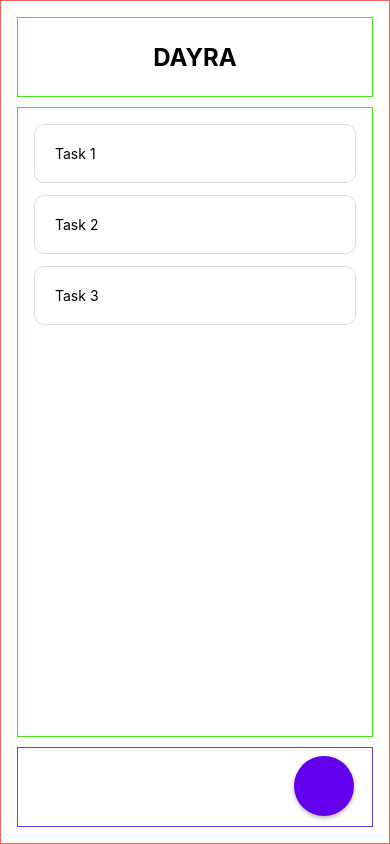
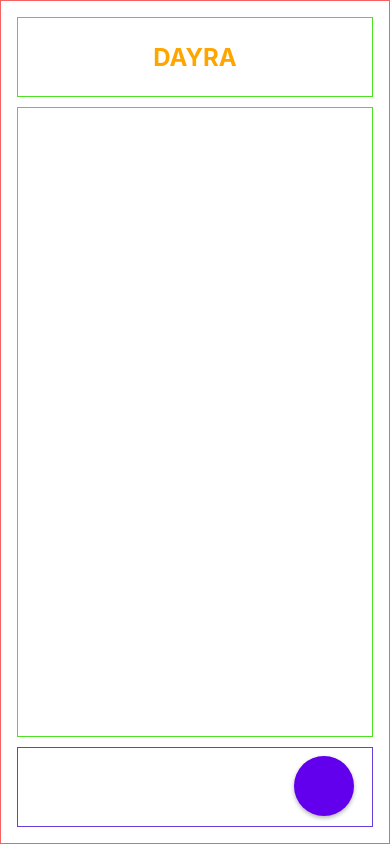
Before and after one commit to 9090856788/Dayra-A_Productive_Todo_App, a React Native app: screen / in a window 390 px wide. Built offline with nearby package versions, Linux system fonts and the light colour scheme; some icons are missing.

Commit message:
make the task dynamic

```diff
--- a/src/components/Header.tsx
+++ b/src/components/Header.tsx
@@ -24,7 +24,6 @@ export default Header;
 const styles = StyleSheet.create({
   container: {
     flex: 1,
-    padding: 16,
     alignItems: 'center',
     justifyContent: 'center',
   },
--- /dev/null
+++ b/src/components/TaskItem.tsx
@@ -0,0 +1,110 @@
+import {
+  StyleSheet,
+  Text,
+  View,
+  FlatList,
+  TouchableOpacity,
+} from 'react-native';
+import React, { FC } from 'react';
+
+type Task = {
+  id: string;
+  title: string;
+  completed: boolean;
+};
+
+type TaskListProps = {
+  tasks: Task[];
+  onToggle?: (id: string) => void;
+  onDelete?: (id: string) => void;
+};
+
+const TaskList: FC<TaskListProps> = ({ tasks, onToggle, onDelete }) => {
+  const renderItem = ({ item }: { item: Task }) => (
+    <View style={styles.card}>
+      <TouchableOpacity activeOpacity={0.7} onPress={() => onToggle?.(item.id)}>
+        <Text style={[styles.text, item.completed && styles.completedText]}>
+          {item.title}
+        </Text>
+      </TouchableOpacity>
+
+      <View style={styles.actions}>
+        <TouchableOpacity activeOpacity={0.7}>
+          <Text style={styles.editText}>Edit</Text>
+        </TouchableOpacity>
+
+        <TouchableOpacity
+          activeOpacity={0.7}
+          style={styles.iconSpacing}
+          onPress={() => onDelete?.(item.id)}
+        >
+          <Text style={styles.deleteText}>Delete</Text>
+        </TouchableOpacity>
+      </View>
+    </View>
+  );
+
+  return (
+    <View style={styles.container}>
+      <FlatList
+        data={tasks}
+        keyExtractor={item => item.id}
+        renderItem={renderItem}
+        showsVerticalScrollIndicator={false}
+      />
+    </View>
+  );
+};
+
+export default TaskList;
+
+const styles = StyleSheet.create({
+  container: {
+    flex: 1,
+    padding: 16,
+  },
+
+  card: {
+    flexDirection: 'row',
+    alignItems: 'center',
+    padding: 14,
+    borderRadius: 14,
+    borderWidth: 1,
+    borderColor: '#eee',
+    marginBottom: 12,
+    backgroundColor: '#fff',
+  },
+
+  text: {
+    flex: 1,
+    marginLeft: 12,
+    fontSize: 16,
+    color: '#333',
+  },
+
+  completedText: {
+    textDecorationLine: 'line-through',
+    color: '#aaa',
+  },
+
+  actions: {
+    flexDirection: 'row',
+    alignItems: 'center',
+  },
+
+  iconSpacing: {
+    marginLeft: 15,
+  },
+
+  editText: {
+    color: '#555',
+    fontSize: 14,
+    fontWeight: '500',
+  },
+
+  deleteText: {
+    color: '#ff4d4d',
+    fontSize: 14,
+    fontWeight: '500',
+  },
+});
--- a/src/components/TaskList.tsx
+++ /dev/null
@@ -1,37 +0,0 @@
-import { StyleSheet, Text, View, FlatList } from 'react-native';
-import React from 'react';
-
-const DATA = ['Task 1', 'Task 2', 'Task 3'];
-
-const TaskList = () => {
-  return (
-    <View style={styles.container}>
-      <FlatList
-        data={DATA}
-        keyExtractor={(item, index) => index.toString()}
-        renderItem={({ item }) => (
-          <View style={styles.card}>
-            <Text>{item}</Text>
-          </View>
-        )}
-      />
-    </View>
-  );
-};
-
-export default TaskList;
-
-const styles = StyleSheet.create({
-  container: {
-    flex: 1,
-    padding: 16, // ✅ instead of margin
-  },
-
-  card: {
-    borderWidth: 1,
-    borderColor: '#ddd',
-    borderRadius: 10,
-    padding: 20,
-    marginBottom: 12, // ✅ vertical spacing only
-  },
-});
--- a/src/screens/HomeScreen.tsx
+++ b/src/screens/HomeScreen.tsx
@@ -1,3 +1,4 @@
+/* eslint-disable react-native/no-inline-styles */
 import {
   StyleSheet,
   Text,
@@ -8,12 +9,19 @@ import {
 import React, { useState } from 'react';
 import Header from '../components/Header';
 import FloatingActionButton from '../components/FloatingActionButton';
-import TaskList from '../components/TaskList';
+import TaskList from '../components/TaskItem';
 import Modal from 'react-native-modal';
+
+type Task = {
+  id: string;
+  title: string;
+  completed: boolean;
+};
 
 const HomeScreen = () => {
   const [isModalVisible, setIsModalVisible] = useState(false);
   const [task, setTask] = useState('');
+  const [taskList, setTaskList] = useState<Task[]>([]);
 
   const handleOpenModal = () => {
     setIsModalVisible(true);
@@ -22,8 +30,13 @@ const HomeScreen = () => {
   const handleAddTask = () => {
     if (!task.trim()) return;
 
-    console.log('Task:', task);
+    const newTask: Task = {
+      id: Date.now().toString(),
+      title: task,
+      completed: false,
+    };
 
+    setTaskList(prevTasks => [...prevTasks, newTask]);
     setTask('');
     setIsModalVisible(false);
   };
@@ -31,12 +44,12 @@ const HomeScreen = () => {
     <View style={styles.container}>
       {/* Header Layer  */}
       <View style={styles.header}>
-        <Header title="DAYRA" />
+        <Header title="DAYRA" headerStyle={{ color: 'orange' }} />
       </View>
 
       {/* Tasklist Content Layer */}
       <View style={styles.taskListContainer}>
-        <TaskList />
+        <TaskList tasks={taskList} />
       </View>
 
       {/* FAB Layer  */}
```
Also changed, not shown: src/components/Checkbox.tsx (added, +29 -0 lines).
